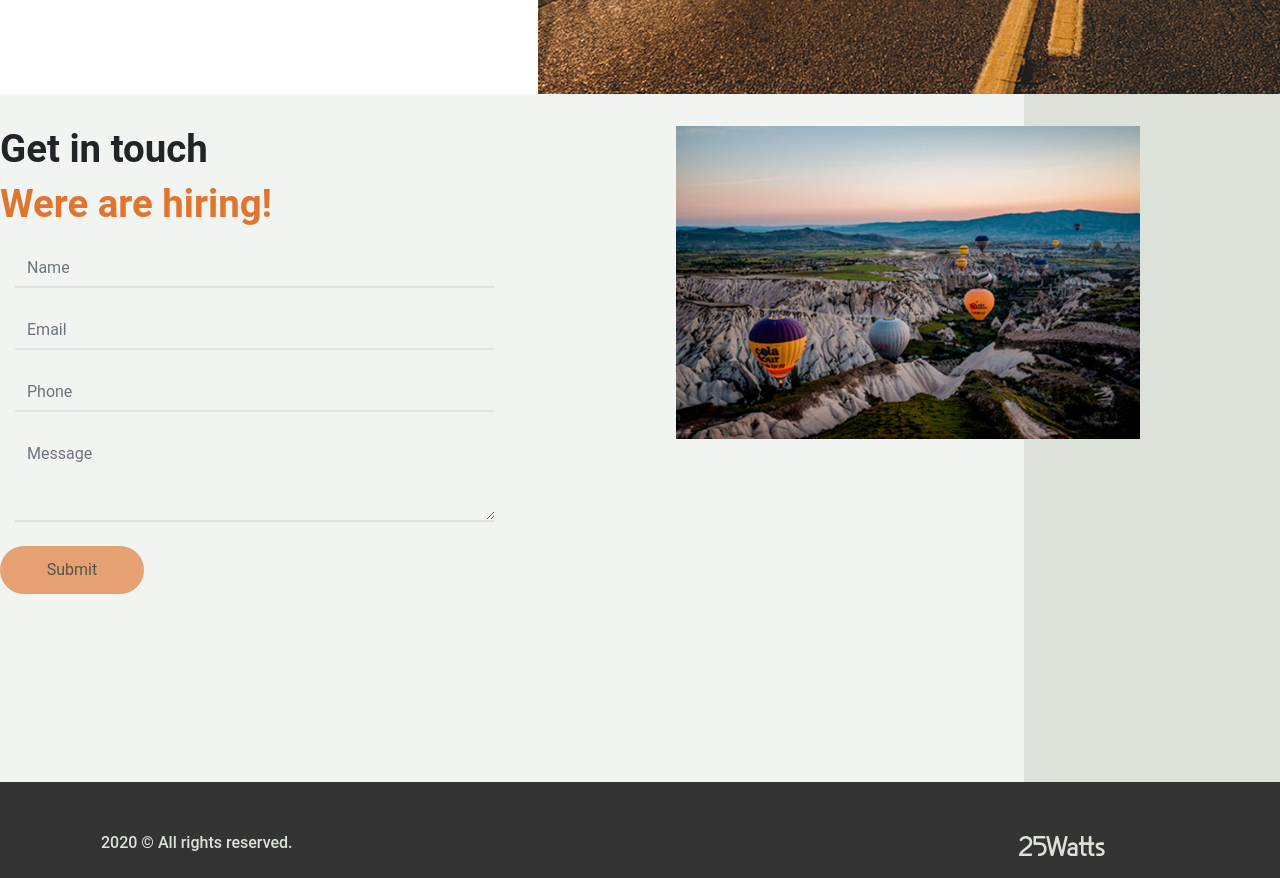
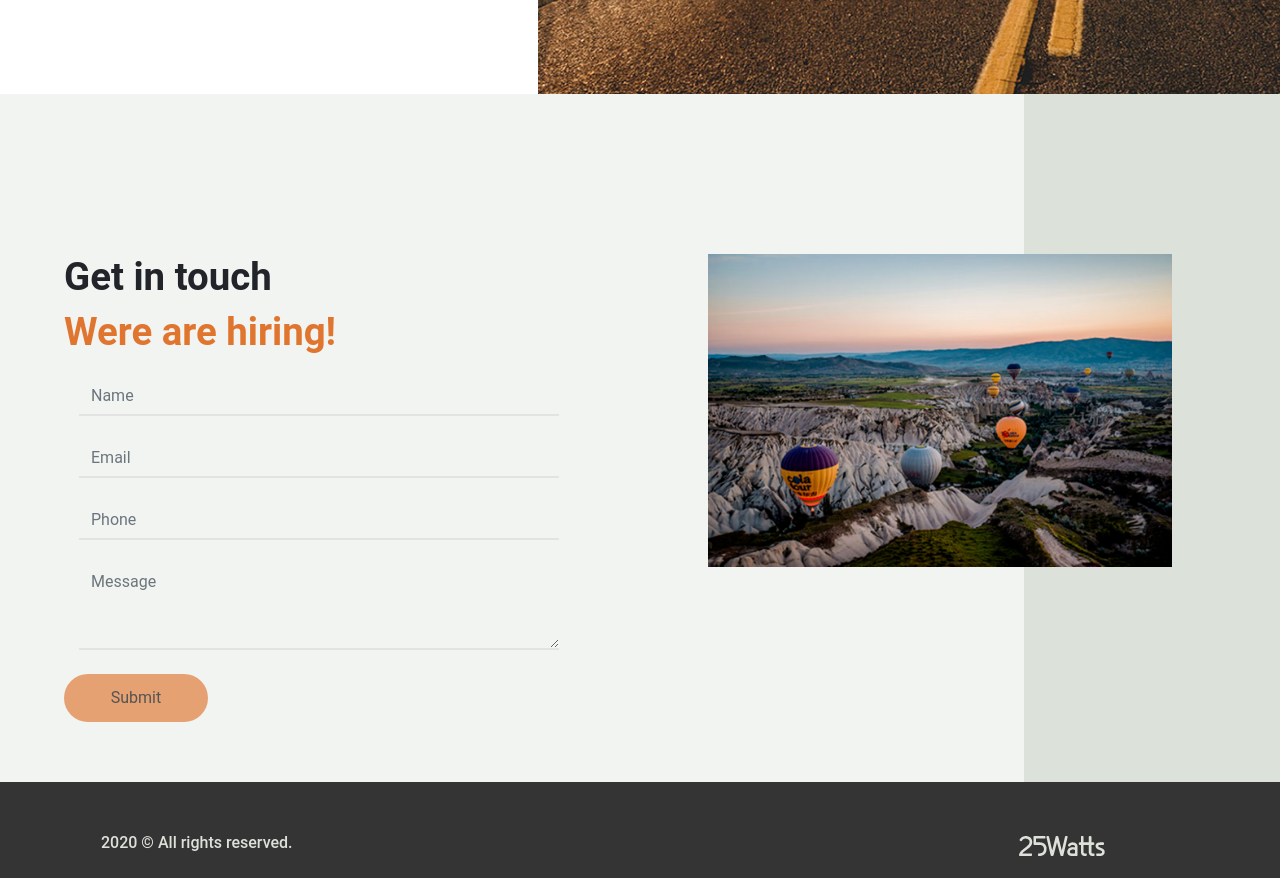
Before and after one commit to virgimoscardo/proyecto-final, a React (Create React App) app: page / in a window 1280 px wide. Shown: the part 2580-3458 px from the top of the page. Built offline with nearby package versions, Linux system fonts and the light colour scheme.

Commit message:
detalles posiciones

```diff
--- a/src/views/Contact/index.js
+++ b/src/views/Contact/index.js
@@ -5,7 +5,7 @@ function Contact() {
 
     return (
         <div className="container-fluid contacto" id="Contact">
-            <div className="row ">
+            <div className="row filas">
                 <div className="col-xl-6 col-lg-7 col-md-12 col-sm-12 col-xs-12">
                     <Formulario/>
                 </div>
--- a/src/views/Contact/style.css
+++ b/src/views/Contact/style.css
@@ -5,6 +5,11 @@
     position: relative;
     padding-left: 5rem;
     padding-top: 7.5rem;
+}
+
+.filas{
+    padding-left: 5%;
+    padding-top: 10%;
 }
 
 .form-contacto{
```
